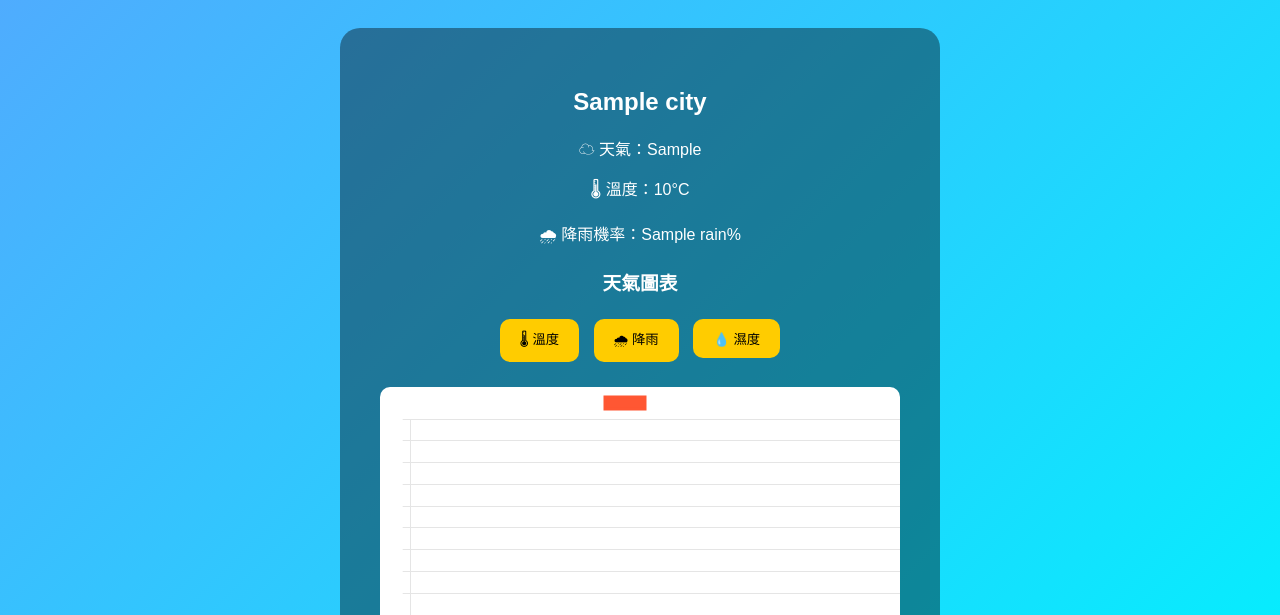
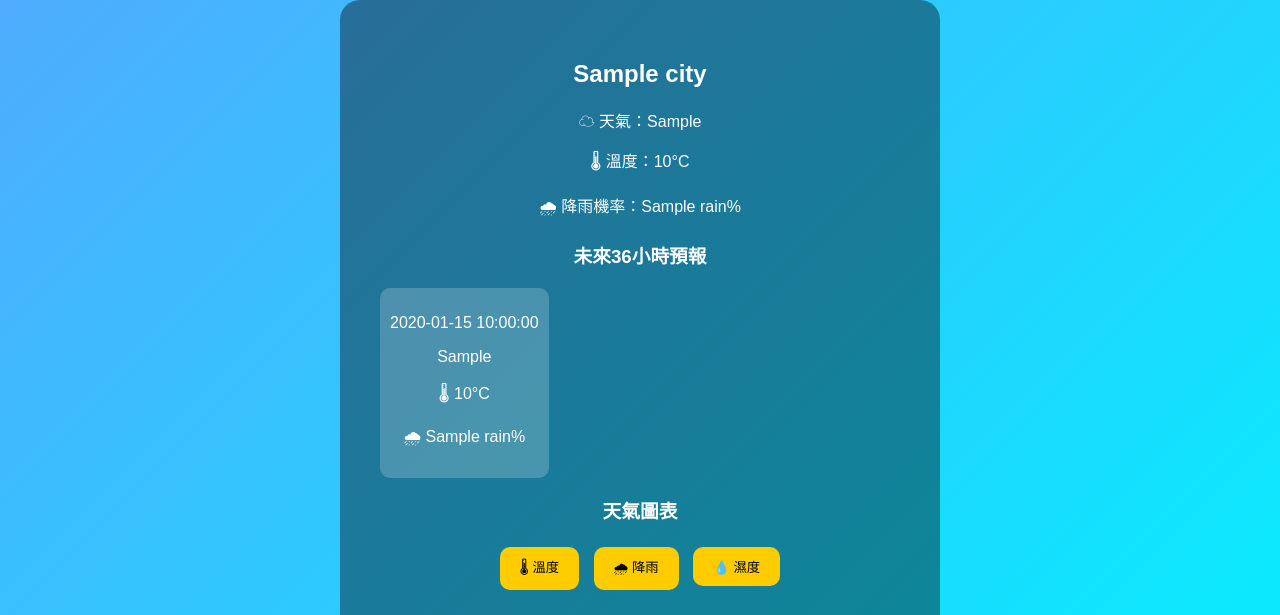
Before and after one commit to Tmomoy/weather-website, a Flask app: template templates/result.html in a window 1280 px wide. Shown: the top 615 px of the page. Run offline with Flask 3, Linux system fonts and the light colour scheme; the template is opened without the code that fills it: most values are stand-ins (such as "Sample title", 1, 10 or a date in 2020).

Commit message:
weather system v3

```diff
--- a/app.py
+++ b/app.py
@@ -46,6 +46,7 @@ def weather():
     rains=[]
     humidity=[]
     times=[]
+    forecast=[]
 
     weather={
         "city":city,
@@ -57,7 +58,6 @@ def weather():
     try:
 
         r=requests.get(url,params=params,verify=False,timeout=10)
-
         data=r.json()
 
         locations=data.get("records",{}).get("location",[])
@@ -66,27 +66,36 @@ def weather():
 
             location=locations[0]
 
-            wx=location["weatherElement"][0]["time"][0]["parameter"]["parameterName"]
-            rain=location["weatherElement"][1]["time"][0]["parameter"]["parameterName"]
-            temp=location["weatherElement"][2]["time"][0]["parameter"]["parameterName"]
+            wx_data=location["weatherElement"][0]["time"]
+            rain_data=location["weatherElement"][1]["time"]
+            temp_data=location["weatherElement"][2]["time"]
 
             weather={
                 "city":city,
-                "wx":wx,
-                "temp":temp,
-                "rain":rain
+                "wx":wx_data[0]["parameter"]["parameterName"],
+                "temp":temp_data[0]["parameter"]["parameterName"],
+                "rain":rain_data[0]["parameter"]["parameterName"]
             }
 
-            times_data=location["weatherElement"][2]["time"]
+            for i in range(len(temp_data)):
 
-            for t in times_data:
+                t=temp_data[i]["startTime"]
 
-                temp=int(t["parameter"]["parameterName"])
+                temp=temp_data[i]["parameter"]["parameterName"]
+                rain=rain_data[i]["parameter"]["parameterName"]
+                wx=wx_data[i]["parameter"]["parameterName"]
 
-                temps.append(temp)
+                forecast.append({
+                    "time":t[5:16],
+                    "temp":temp,
+                    "rain":rain,
+                    "wx":wx
+                })
+
+                temps.append(int(temp))
                 rains.append(int(rain))
                 humidity.append(60)
-                times.append(t["startTime"][11:16])
+                times.append(t[11:16])
 
     except Exception as e:
 
@@ -95,6 +104,7 @@ def weather():
     return render_template(
         "result.html",
         weather=weather,
+        forecast=forecast,
         temps=temps,
         rains=rains,
         humidity=humidity,
--- a/static/style.css
+++ b/static/style.css
@@ -68,3 +68,21 @@ width:90%;
 }
 
 }
+
+
+/* 🔽 在這裡新增 */
+
+.forecast{
+display:flex;
+gap:10px;
+overflow-x:auto;
+margin-top:20px;
+}
+
+.card{
+background:rgba(255,255,255,0.2);
+padding:10px;
+border-radius:10px;
+min-width:120px;
+text-align:center;
+}
--- a/templates/result.html
+++ b/templates/result.html
@@ -10,6 +10,25 @@
 
 <link rel="stylesheet" href="{{ url_for('static', filename='style.css') }}">
 
+<style>
+
+.forecast{
+display:flex;
+gap:10px;
+overflow-x:auto;
+margin-top:20px;
+}
+
+.card{
+background:rgba(255,255,255,0.2);
+padding:10px;
+border-radius:10px;
+min-width:120px;
+text-align:center;
+}
+
+</style>
+
 </head>
 
 <body>
@@ -21,6 +40,33 @@
 <p>☁ 天氣：{{weather.wx}}</p>
 <p>🌡 溫度：{{weather.temp}}°C</p>
 <p>🌧 降雨機率：{{weather.rain}}%</p>
+
+<h3>未來36小時預報</h3>
+
+{% if forecast %}
+
+<div class="forecast">
+
+{% for f in forecast %}
+
+<div class="card">
+
+<p>{{f.time}}</p>
+<p>{{f.wx}}</p>
+<p>🌡 {{f.temp}}°C</p>
+<p>🌧 {{f.rain}}%</p>
+
+</div>
+
+{% endfor %}
+
+</div>
+
+{% else %}
+
+<p>暫無預報資料</p>
+
+{% endif %}
 
 <h3>天氣圖表</h3>
 
@@ -46,6 +92,11 @@ const hum={{humidity|tojson}}
 let chart=null
 
 function draw(data,label,color){
+
+if(!data || data.length===0){
+alert("目前沒有圖表資料")
+return
+}
 
 const ctx=document.getElementById("chart")
 
@@ -94,7 +145,9 @@ function showHum(){
 draw(hum,"濕度","#2ecc71")
 }
 
+if(temps.length>0){
 showTemp()
+}
 
 </script>
 
```
